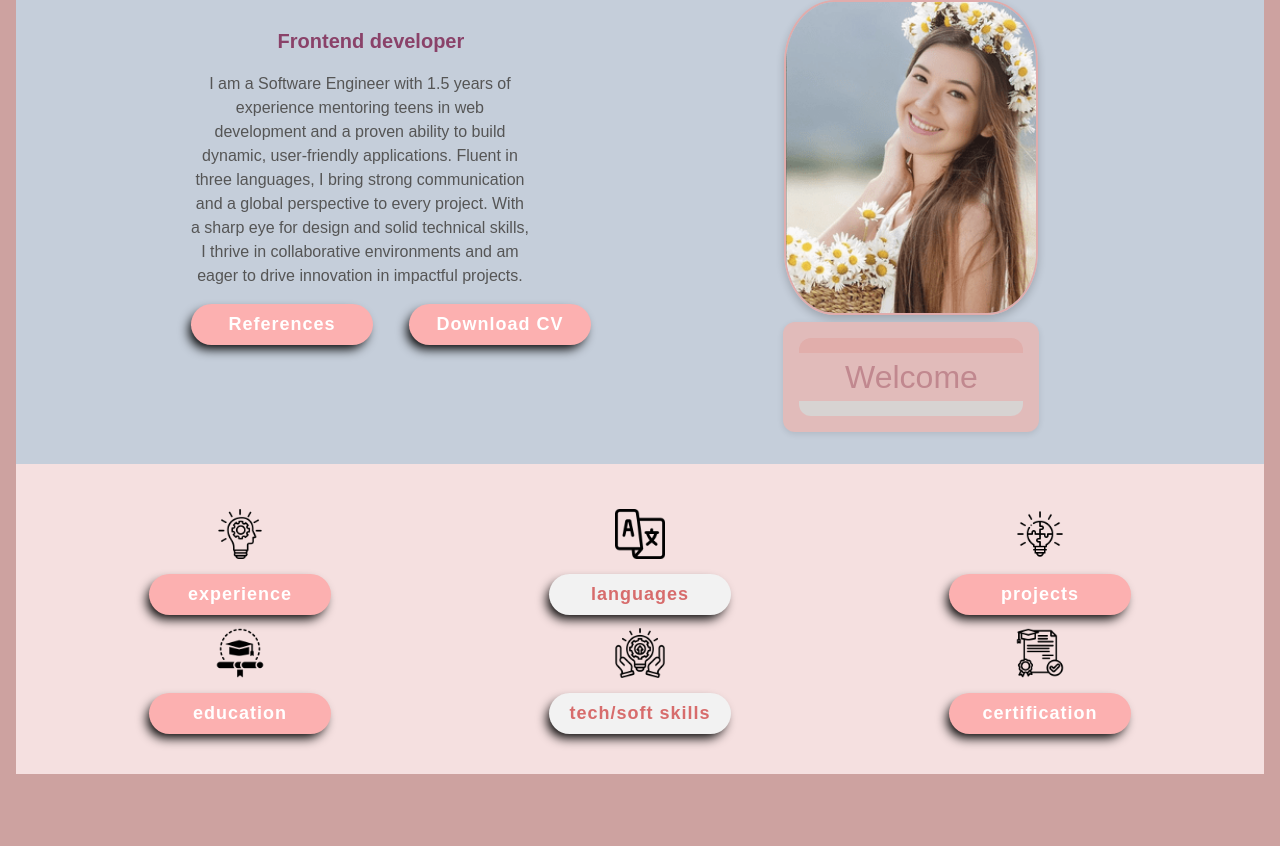
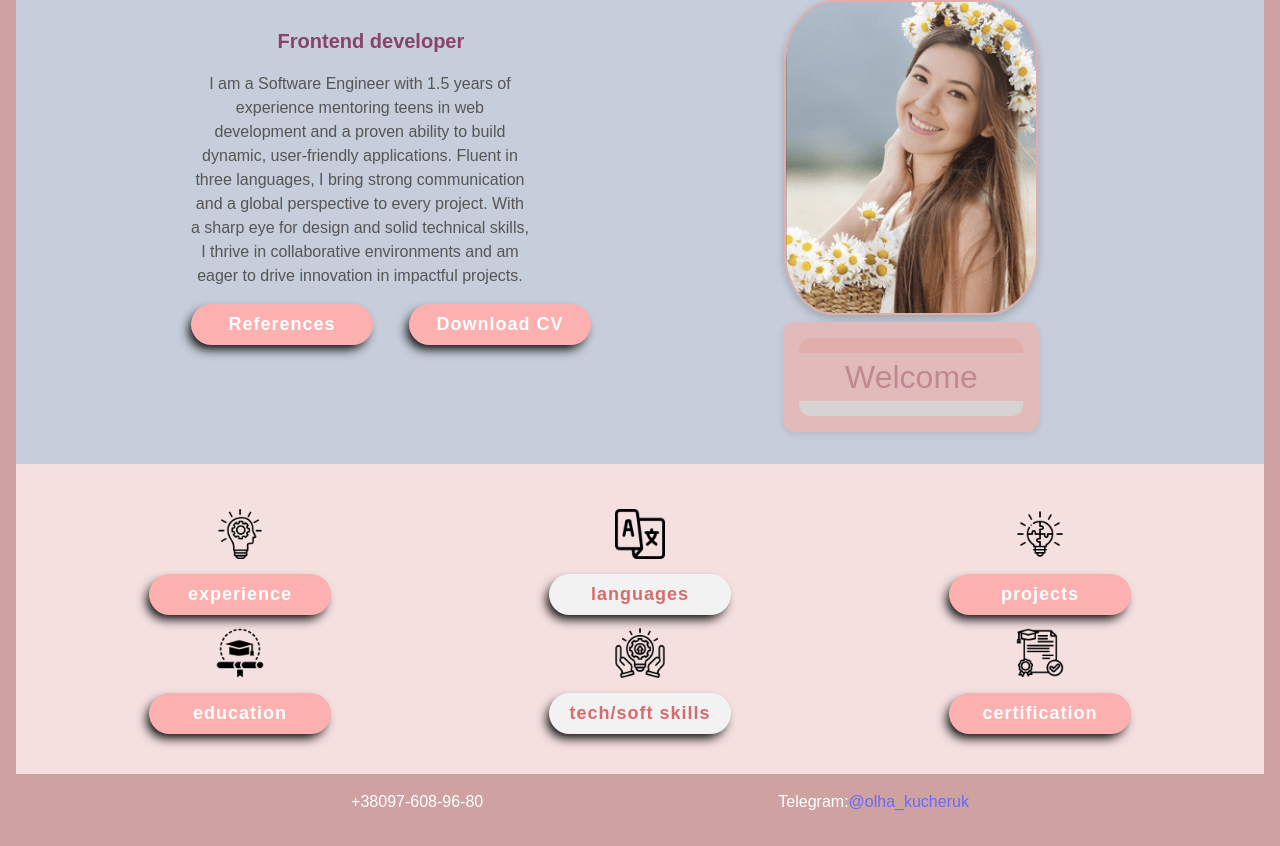
Before and after one commit to Olha36/portfolio, a React (Vite) app: page /#/home in a window 1280 px wide. Shown: the part 437-1283 px from the top of the page. Before the commit the page ends 1227 px from the top, so only its background shows below. Built offline with nearby package versions, Linux system fonts and the light colour scheme.

Commit message:
add contact info to footer

```diff
--- a/src/components/Card.tsx
+++ b/src/components/Card.tsx
@@ -1,26 +1,27 @@
-import { useNavigate } from 'react-router-dom';
-import '../css/card.css';
-import img1 from '../img/1_optimized.png';
-import certificate from '../img/avatar-icons/certificate.png';
-import education from '../img/avatar-icons/education.png';
-import experience from '../img/avatar-icons/experience.png';
-import languages from '../img/avatar-icons/language.png';
-import softSkills from '../img/avatar-icons/soft-skills.png';
-import techSkills from '../img/avatar-icons/tech-skills.png';
-import cv from '../Olha-Kucheruk-CV.pdf';
-import Certifications from '../pages/Ceritications';
-import Projects from '../pages/Projects';
-import Education from './Education';
-import Experience from './Experience';
-import Header from './Header';
-import Language from './Language';
-import References from './References';
-import Skills from './Skills';
+import { useNavigate } from "react-router-dom";
+import "../css/card.css";
+import img1 from "../img/1_optimized.png";
+import certificate from "../img/avatar-icons/certificate.png";
+import education from "../img/avatar-icons/education.png";
+import experience from "../img/avatar-icons/experience.png";
+import languages from "../img/avatar-icons/language.png";
+import softSkills from "../img/avatar-icons/soft-skills.png";
+import techSkills from "../img/avatar-icons/tech-skills.png";
+import cv from "../Olha-Kucheruk-CV.pdf";
+import Certifications from "../pages/Ceritications";
+import Projects from "../pages/Projects";
+import Education from "./Education";
+import Experience from "./Experience";
+import Header from "./Header";
+import Language from "./Language";
+import References from "./References";
+import Skills from "./Skills";
+import Footer from "./Footer";
 
 export default function Card() {
   const navigate = useNavigate();
   const handleExperienceClick = () => {
-    navigate('/experience');
+    navigate("/experience");
     return (
       <>
         <Experience />
@@ -29,7 +30,7 @@ export default function Card() {
   };
 
   const handleLanguageClick = () => {
-    navigate('/languages');
+    navigate("/languages");
     return (
       <>
         <Language />
@@ -38,7 +39,7 @@ export default function Card() {
   };
 
   const handleProjectsClick = () => {
-    navigate('/projects');
+    navigate("/projects");
     return (
       <>
         <Projects />
@@ -47,7 +48,7 @@ export default function Card() {
   };
 
   const handleEducationClick = () => {
-    navigate('/education');
+    navigate("/education");
     return (
       <>
         <Education />
@@ -56,7 +57,7 @@ export default function Card() {
   };
 
   const handleSkillsClick = () => {
-    navigate('/skills');
+    navigate("/skills");
     return (
       <>
         <Skills />
@@ -65,7 +66,7 @@ export default function Card() {
   };
 
   const handleCertificationClick = () => {
-    navigate('/certifications');
+    navigate("/certifications");
     return (
       <>
         <Certifications />
@@ -74,7 +75,7 @@ export default function Card() {
   };
 
   const handleReferencesClick = () => {
-    navigate('/references');
+    navigate("/references");
     return (
       <>
         <References />
@@ -83,9 +84,9 @@ export default function Card() {
   };
 
   const handleDownloadCV = () => {
-    const link = document.createElement('a');
-    link.href = cv; // Path or URL to your CV file
-    link.download = 'OlhaKucheruk_CV.pdf'; // The file name for the downloaded file
+    const link = document.createElement("a");
+    link.href = cv;
+    link.download = "OlhaKucheruk_CV.pdf";
     document.body.appendChild(link);
     link.click();
     document.body.removeChild(link);
@@ -94,86 +95,110 @@ export default function Card() {
   return (
     <div>
       <div>
-        {/* <div className='card-header'></div> */}
         <Header />
-        <div className='card-title title-container'>
-          <div className='about-left'>
+        <div className="card-title title-container">
+          <div className="about-left">
             <h3>Frontend developer</h3>
-            <p className='description'>
-              I am a Software Engineer with 1.5 years of experience mentoring teens in web development and a proven
-              ability to build dynamic, user-friendly applications. Fluent in three languages, I bring strong
-              communication and a global perspective to every project. With a sharp eye for design and solid technical
-              skills, I thrive in collaborative environments and am eager to drive innovation in impactful projects.
+            <p className="description">
+              I am a Software Engineer with 1.5 years of experience mentoring
+              teens in web development and a proven ability to build dynamic,
+              user-friendly applications. Fluent in three languages, I bring
+              strong communication and a global perspective to every project.
+              With a sharp eye for design and solid technical skills, I thrive
+              in collaborative environments and am eager to drive innovation in
+              impactful projects.
             </p>
-            <div className='flex'>
-              <button className='button button-pink' onClick={handleReferencesClick}>
+            <div className="flex">
+              <button
+                className="button button-pink"
+                onClick={handleReferencesClick}
+              >
                 References
               </button>
-              <button className='button button-pink' onClick={handleDownloadCV}>
+              <button className="button button-pink" onClick={handleDownloadCV}>
                 Download CV
               </button>
             </div>
           </div>
-          <div className='about-right'>
+          <div className="about-right">
             <h3>OLHA KUCHERUK</h3>
-            <div className='pics'>
-              <img src={img1} alt='' />
+            <div className="pics">
+              <img src={img1} alt="" />
             </div>
-            <div className='welcome'>
-              <div className='welcome-top'></div>
+            <div className="welcome">
+              <div className="welcome-top"></div>
               <p>Welcome</p>
-              <div className='welcome-bottom'></div>
+              <div className="welcome-bottom"></div>
             </div>
           </div>
         </div>
 
-        <div className='info-container'>
-          <div className='info'>
-            <div className='info-left'>
-              <div className='experience grid'>
-                <img src={experience} alt='' />
-                <button className='button button-pink' onClick={handleExperienceClick}>
+        <div className="info-container">
+          <div className="info">
+            <div className="info-left">
+              <div className="experience grid">
+                <img src={experience} alt="" />
+                <button
+                  className="button button-pink"
+                  onClick={handleExperienceClick}
+                >
                   experience
                 </button>
               </div>
-              <div className='education grid'>
-                <img src={education} alt='' />
-                <button className='button button-pink' onClick={handleEducationClick}>
+              <div className="education grid">
+                <img src={education} alt="" />
+                <button
+                  className="button button-pink"
+                  onClick={handleEducationClick}
+                >
                   education
                 </button>
               </div>
             </div>
-            <div className='info-center'>
-              <div className='languages grid'>
-                <img src={languages} alt='' />
-                <button className='button button-white' onClick={handleLanguageClick}>
+            <div className="info-center">
+              <div className="languages grid">
+                <img src={languages} alt="" />
+                <button
+                  className="button button-white"
+                  onClick={handleLanguageClick}
+                >
                   languages
                 </button>
               </div>
-              <div className='tech-skills grid'>
-                <img src={techSkills} alt='' />
-                <button className='button button-white' onClick={handleSkillsClick}>
+              <div className="tech-skills grid">
+                <img src={techSkills} alt="" />
+                <button
+                  className="button button-white"
+                  onClick={handleSkillsClick}
+                >
                   tech/soft skills
                 </button>
               </div>
             </div>
-            <div className='info-right'>
-              <div className='soft-skills grid'>
-                <img src={softSkills} alt='' />
-                <button className='button button-pink' onClick={handleProjectsClick}>
+            <div className="info-right">
+              <div className="soft-skills grid">
+                <img src={softSkills} alt="" />
+                <button
+                  className="button button-pink"
+                  onClick={handleProjectsClick}
+                >
                   projects
                 </button>
               </div>
-              <div className='certifications grid'>
-                <img src={certificate} alt='' />
-                <button className='button button-pink' onClick={handleCertificationClick}>
+              <div className="certifications grid">
+                <img src={certificate} alt="" />
+                <button
+                  className="button button-pink"
+                  onClick={handleCertificationClick}
+                >
                   certification
                 </button>
               </div>
             </div>
           </div>
-          <div className='recommendations'></div>
         </div>
+
+        <Footer />
       </div>
     </div>
   );
--- /dev/null
+++ b/src/components/Footer.tsx
@@ -0,0 +1,20 @@
+import "../css/footer.css";
+export default function Footer() {
+  return (
+    <footer>
+      <ol className="footer">
+        <li>+38097-608-96-80</li>
+        <li>
+          Telegram:
+          <a
+            href="https://t.me/olha_kucheruk"
+            target="_blank"
+            rel="noopener noreferrer"
+          >
+             @olha_kucheruk
+          </a>
+        </li>
+      </ol>
+    </footer>
+  );
+}
--- /dev/null
+++ b/src/css/footer.css
@@ -0,0 +1,7 @@
+.footer {
+  display: flex;
+  justify-content: space-evenly;
+  align-items: center;
+  list-style-type: none;
+  color: white;
+}
--- /dev/null
+++ b/src/pages/Footer.tsx
@@ -0,0 +1,8 @@
+import Footer from '../components/Footer';
+export default function FooterC() {
+  return (
+    <>
+      <Footer />
+    </>
+  );
+}
```
